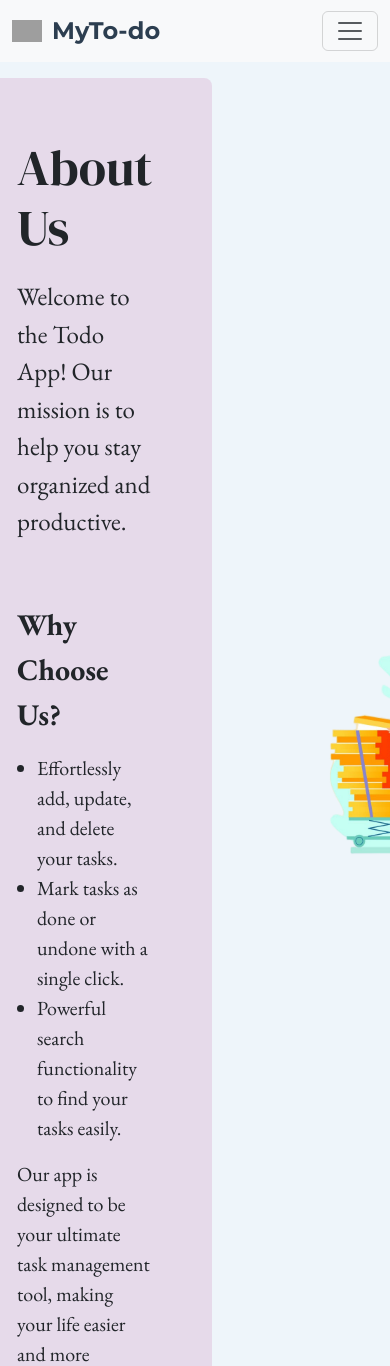
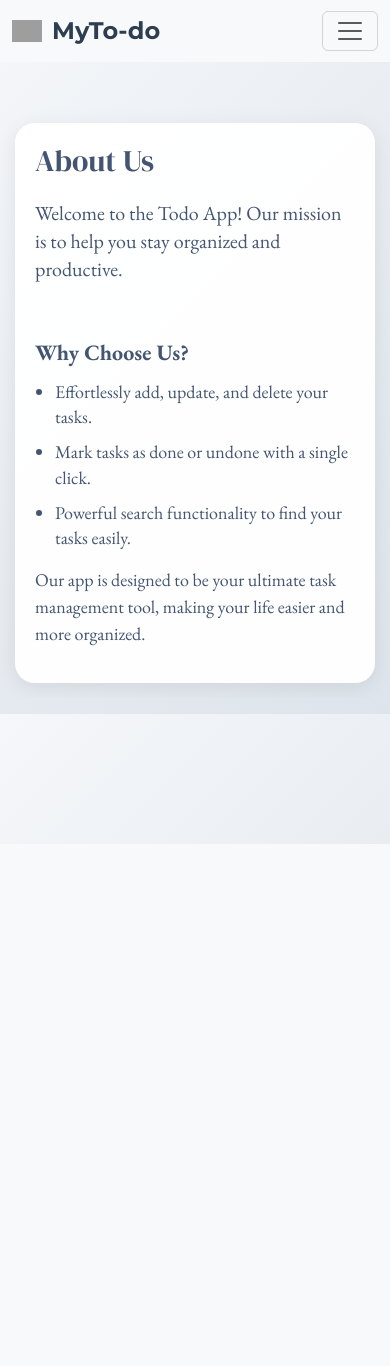
Before and after one commit to medss19/To-do-app, a Flask app: page /about in a window 390 px wide; the page is wider, and only the part inside the window is pictured. Shown: the top 1366 px of that part. After the commit the page ends 844 px from the top of that part, so only its background shows below. Run offline with Flask 3, Linux system fonts and the light colour scheme; grey boxes are pictures that could not be loaded.

Commit message:
Updated about for added responsive and profile box's color

```diff
--- a/static/css/about.css
+++ b/static/css/about.css
@@ -1,49 +1,64 @@
 body {
-    background-color: rgba(90, 160, 210, 0.1);
+    margin: 0;
+    height: 100%;
+    background: linear-gradient(135deg,
+        #f5f7fa 0%,
+        #e8ecf1 50%,
+        #dde4eb 100%
+    );
+    display: flex;
+    flex-direction: column;
+}
+
+.container {
+    flex: 1;
+    padding: 20px;
+    display: flex !important;
+    align-items: center;
+    justify-content: center;
+    gap: 30px;
+    overflow-y: auto;
 }
 
 .content {
-    flex: 1;
-    margin-left: -55px;
-    margin-right: 60px;
-    background-color: rgba(211, 157, 199, 0.3);
-    padding: 60px;
-    border-radius: 8px;
+    background: rgba(255, 255, 255, 0.95);
+    padding: 30px;
+    border-radius: 20px;
+    box-shadow: 0 4px 20px rgba(0, 0, 0, 0.08);
     font-family: "EB Garamond", serif;
     font-optical-sizing: auto;
-    font-size: 20px;
+    font-size: 18px;
     font-weight: 400;
-    font-style: normal;
-    transform: translateY(100px);
+    color: #445571;
     opacity: 0;
     animation: slideUp 1s forwards;
+    height: fit-content;
+    max-height: 80vh;
+    overflow-y: auto;
+    transition: transform 0.3s ease-in-out; /* Smooth transition */
+}
+
+.content:hover {
+    transform: scale(1.05); /* Slightly enlarges the box on hover */
+}
+
+.image {
+    display: flex;
+    justify-content: center;
+    align-items: center;
+    max-width: 100%;
+    transition: transform 0.3s ease-in-out; /* Smooth transition */
+}
+
+.image:hover {
+    transform: scale(1.05); /* Slightly enlarges the image on hover */
 }
 
 .image img {
-    max-width: 720px;
-    margin-right: -55px;
-    border-radius: 8px;
-    flex: 0 0 auto;
-    padding-left: 20px;
-}
-
-.welcome {
-    font-size: 25px;
-}
-
-.content h2 {
-    font-family: "DM Serif Display", serif;
-    font-weight: 400;
-    font-size: 250%;
-    margin-bottom: 20px;
-}
-
-.heading {
-    font-size: 30px;
-}
-
-ul {
-    padding-left: 20px;
+    max-width: 100%;
+    max-height: 70vh;
+    border-radius: 15px;
+    object-fit: contain;
 }
 
 @keyframes slideUp {
@@ -52,3 +67,72 @@ ul {
         opacity: 1;
     }
 }
+
+.welcome {
+    font-size: 22px;
+    margin-bottom: 20px;
+    line-height: 1.4;
+}
+
+.content h2 {
+    font-family: "DM Serif Display", serif;
+    font-weight: 400;
+    font-size: 36px;
+    margin-bottom: 20px;
+    color: #445571;
+}
+
+.heading {
+    font-size: 24px;
+    margin: 10px 0;
+}
+
+ul {
+    padding-left: 20px;
+    margin: 10px 0;
+}
+
+ul li {
+    margin-bottom: 10px;
+    line-height: 1.4;
+}
+
+/* Responsive design */
+@media screen and (max-width: 992px) {
+    .container {
+        flex-direction: column;
+        height: auto;
+        padding: 15px;
+    }
+
+    .content, .image {
+        flex: none;
+        width: 100%;
+    }
+
+    .image img {
+        max-height: 300px;
+    }
+}
+
+@media screen and (max-width: 768px) {
+    .content {
+        padding: 20px;
+    }
+
+    .image {
+        display: none;
+    }
+
+    .content h2 {
+        font-size: 30px;
+    }
+
+    .welcome {
+        font-size: 20px;
+    }
+
+    .heading {
+        font-size: 22px;
+    }
+}
--- a/static/css/profile.css
+++ b/static/css/profile.css
@@ -41,7 +41,7 @@ body{
     flex: 1 1 auto;
     min-height: 1px;
     padding: 1rem;
-    background-color: rgba(245, 235, 251, 0.463);
+    background-color: rgb(250 248 251 / 46%);
 }
 
 .gutters-sm {
```
